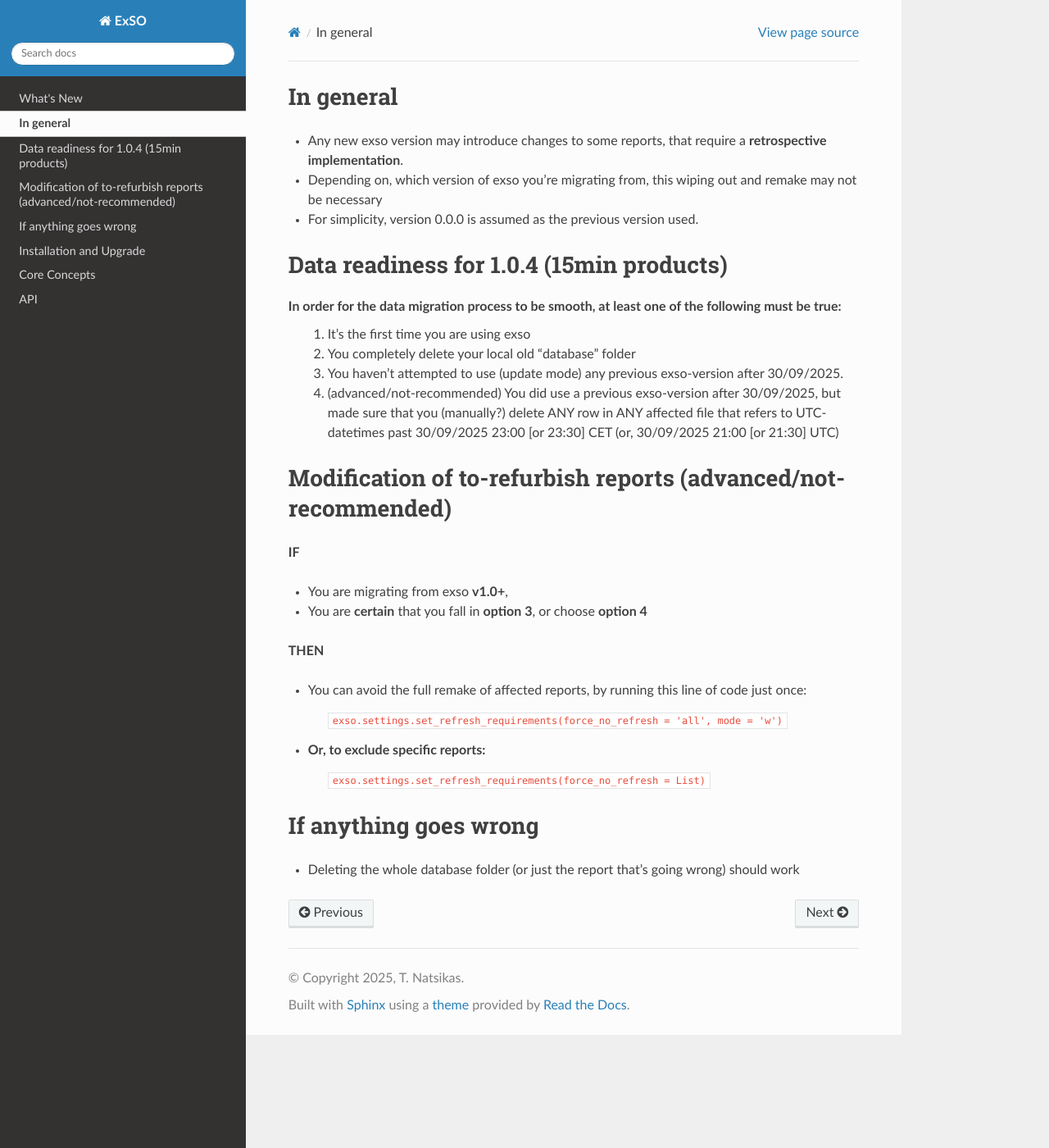
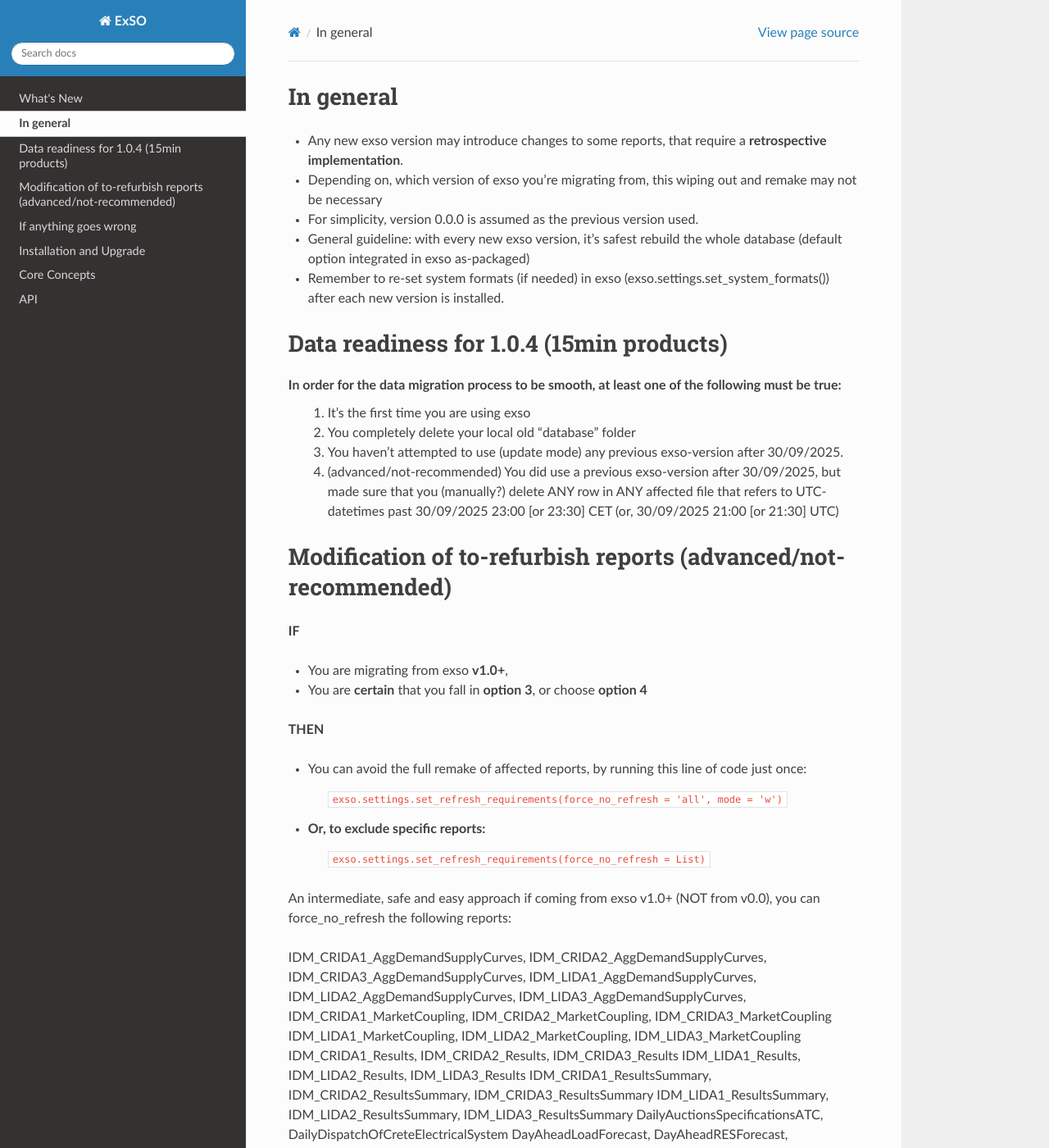
Before and after one commit to ThanosGkou/exso, a Sphinx documentation site: the page built from docs/source/migration.rst, in a window 1280 px wide and 1400 px high. Shown: the whole window at 82% size. Built offline with Sphinx 7.4.7 and the Read the Docs theme 3.1.0, drawn with Linux system fonts in a browser that asks for light colours; some of the changed text lies outside the part shown.

Commit message:
docs migration.rst

```diff
--- a/docs/source/migration.rst
+++ b/docs/source/migration.rst
@@ -5,6 +5,8 @@ In general
 - Any new exso version may introduce changes to some reports, that require a **retrospective implementation**.
 - Depending on, which version of exso you're migrating from, this wiping out and remake may not be necessary
 - For simplicity, version 0.0.0 is assumed as the previous version used.
+- General guideline: with every new exso version, it's safest rebuild the whole database (default option integrated in exso as-packaged)
+- Remember to re-set system formats (if needed) in exso (exso.settings.set_system_formats()) after each new version is installed.
 
 
 Data readiness for |version| (15min products)
@@ -30,7 +32,18 @@ Modification of to-refurbish reports (advanced/not-recommended)
 - Or, to exclude specific reports:
     :code:`exso.settings.set_refresh_requirements(force_no_refresh = List)`
 
+An intermediate, safe and easy approach if coming from exso v1.0+ (NOT from v0.0), you can force_no_refresh the following reports:
 
+IDM_CRIDA1_AggDemandSupplyCurves, IDM_CRIDA2_AggDemandSupplyCurves, IDM_CRIDA3_AggDemandSupplyCurves,
+IDM_LIDA1_AggDemandSupplyCurves, IDM_LIDA2_AggDemandSupplyCurves, IDM_LIDA3_AggDemandSupplyCurves,
+IDM_CRIDA1_MarketCoupling, IDM_CRIDA2_MarketCoupling, IDM_CRIDA3_MarketCoupling
+IDM_LIDA1_MarketCoupling, IDM_LIDA2_MarketCoupling, IDM_LIDA3_MarketCoupling
+IDM_CRIDA1_Results, IDM_CRIDA2_Results, IDM_CRIDA3_Results
+IDM_LIDA1_Results, IDM_LIDA2_Results, IDM_LIDA3_Results
+IDM_CRIDA1_ResultsSummary, IDM_CRIDA2_ResultsSummary, IDM_CRIDA3_ResultsSummary
+IDM_LIDA1_ResultsSummary, IDM_LIDA2_ResultsSummary, IDM_LIDA3_ResultsSummary
+DailyAuctionsSpecificationsATC, DailyDispatchOfCreteElectricalSystem
+DayAheadLoadForecast, DayAheadRESForecast, DayAheadSchedulingUnitAvailabilities, HVCUSTCONS
 
 
 
```
